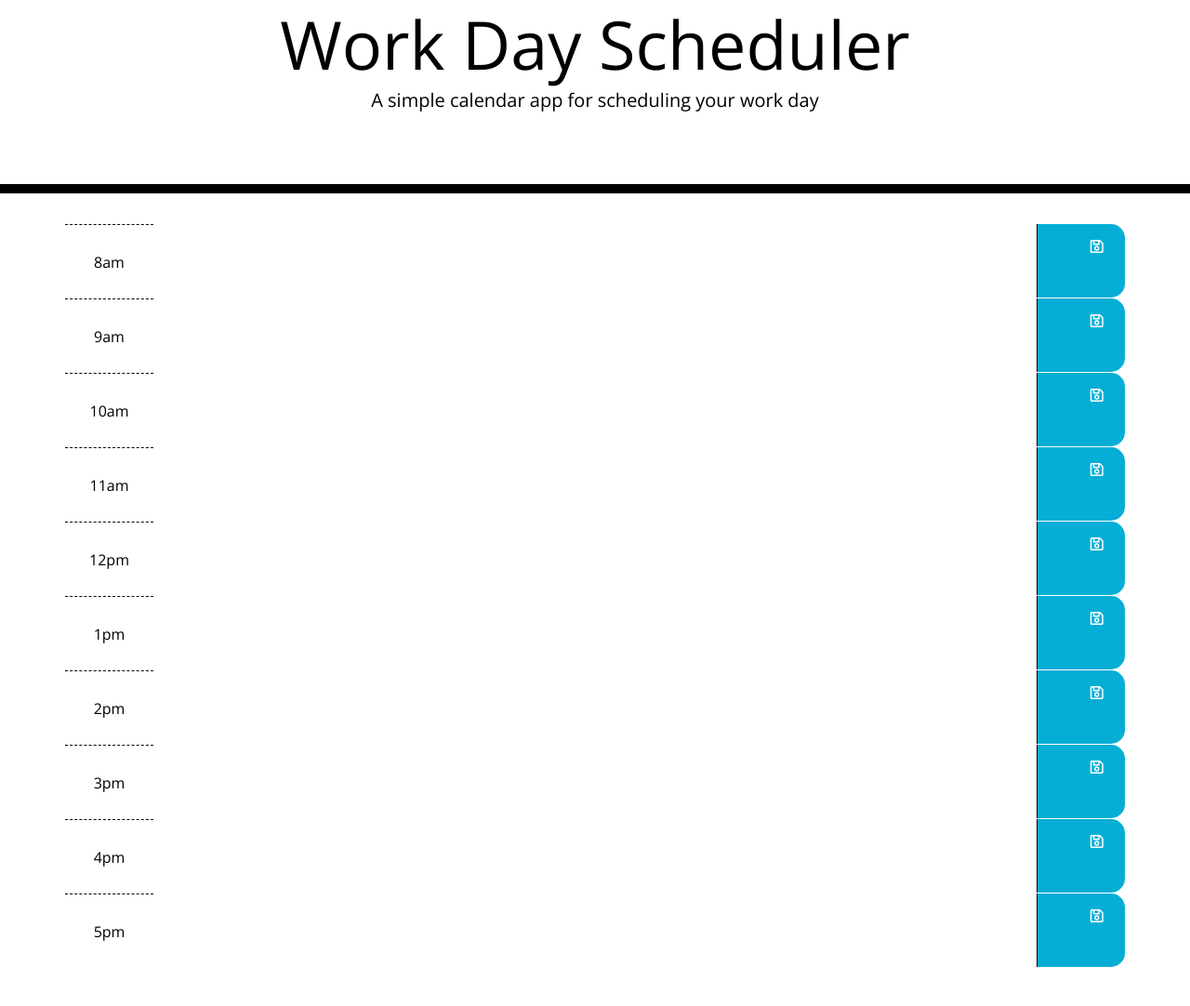
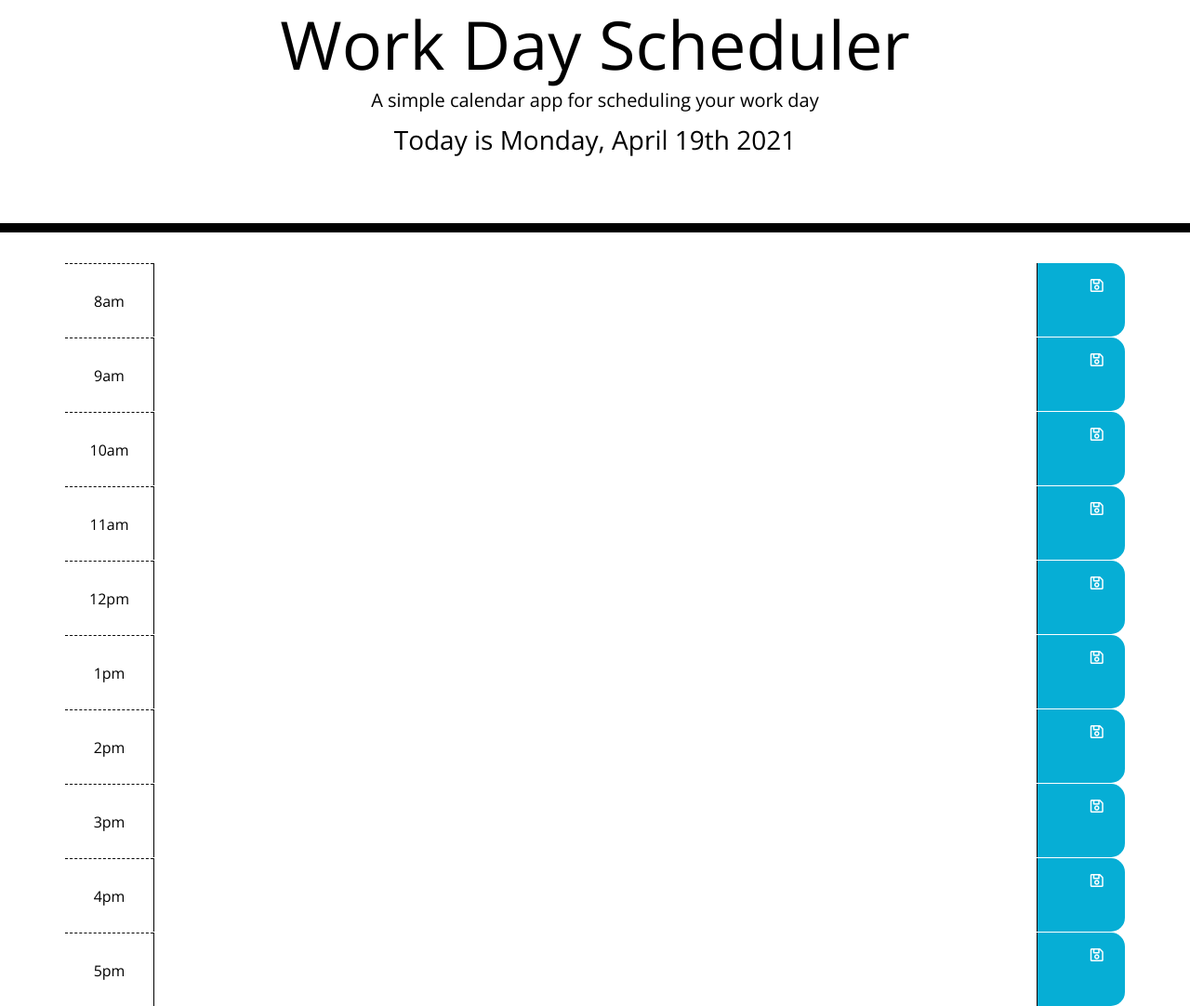
Before and after one commit to noreaster24/work-day-scheduler, a plain HTML site: page index.html in a window 1280 px wide. Shown: the part 60-1142 px from the top of the page at 93% size. Before the commit the page ends 1100 px from the top, so only its background shows below. Drawn offline with nearby package versions, Linux system fonts and the light colour scheme.

Commit message:
release candidate

```diff
--- a/assets/script.js
+++ b/assets/script.js
@@ -1,7 +1,11 @@
 
-var rightNow = moment();
+var dateToday = moment().format("[Today is] dddd, MMMM Do YYYY");
 var tomorrow = moment().add(1, "day").format("dddd, MM-D-YYYY");
+console.log(dateToday);
 console.log(tomorrow);
+
+// post current date in header
+$("#date").append(dateToday);
 
 // save information to local storage when save button pressed
 $("saveBtn").click(function () {
@@ -28,12 +32,12 @@ var auditEvents = function(hourEl) {
 
     // change color of description cells depending on time of day
     if(moment().isAfter(time)) {
-        $(textArea).addClass("list-group-item-secondary");
+        $("#textArea").addClass("past");
     }
     else if (Math.abs(moment() === moment)) {
-        $(textArea).addClass("list-group-item-danger");
+        $("#textArea").addClass("present");
     }
     else if (Math.abs(moment().diff(time, "hours")) <= 1) {
-        $(textArea).addClass("list-group-item-success");
+        $("#textArea").addClass("future");
     };
 }
--- a/index.html
+++ b/index.html
@@ -18,6 +18,7 @@
     <h1 class="display-3">Work Day Scheduler</h1>
     <p class="lead">A simple calendar app for scheduling your work day</p>
     <p id="currentDay" class="lead"></p>
+    <h3 id="date"></h3>
   </header>
   <div class="container">
     <!-- Timeblocks go here -->
@@ -25,7 +26,7 @@
       <div class="hour col-1" id="hourEl">
         8am
       </div>
-      <div class="description col-10" id="textArea"></div>
+      <textarea class="description col-10" id="textArea"></textarea>
       <div class="saveBtn col-1" id="saveBtn">
         <i class="far fa-save"></i>
       </div>
@@ -34,7 +35,7 @@
       <div class="hour col-1" id="hourEl">
         9am
       </div>
-      <div class="textarea col-10" id="textArea"></div>
+      <textarea class="textarea col-10" id="textArea"></textarea>
       <div class="saveBtn col-1" id="saveBtn">
         <i class="far fa-save"></i>
       </div>
@@ -43,7 +44,7 @@
       <div class="hour col-1" id="hourEl">
         10am
       </div>
-      <div class="textarea col-10" id="textArea"></div>
+      <textarea class="textarea col-10" id="textArea"></textarea>
       <div class="saveBtn col-1" id="saveBtn">
         <i class="far fa-save"></i>
       </div>
@@ -52,7 +53,7 @@
       <div class="hour col-1" id="hourEl">
         11am
       </div>
-      <div class="textarea col-10" id="textArea"></div>
+      <textarea class="textarea col-10" id="textArea"></textarea>
       <div class="saveBtn col-1" id="saveBtn">
         <i class="far fa-save"></i>
       </div>
@@ -61,7 +62,7 @@
       <div class="hour col-1" id="hourEl">
         12pm
       </div>
-      <div class="textarea col-10" id="textArea"></div>
+      <textarea class="textarea col-10" id="textArea"></textarea>
       <div class="saveBtn col-1" id="saveBtn">
         <i class="far fa-save"></i>
       </div>
@@ -70,7 +71,7 @@
       <div class="hour col-1" id="hourEl">
         1pm
       </div>
-      <div class="textarea col-10" id="textArea"></div>
+      <textarea class="textarea col-10" id="textArea"></textarea>
       <div class="saveBtn col-1" id="saveBtn">
         <i class="far fa-save"></i>
       </div>
@@ -79,7 +80,7 @@
       <div class="hour col-1" id="hourEl">
         2pm
       </div>
-      <div class="textarea col-10" id="textArea"></div>
+      <textarea class="textarea col-10" id="textArea"></textarea>
       <div class="saveBtn col-1" id="saveBtn">
         <i class="far fa-save"></i>
       </div>
@@ -88,7 +89,7 @@
       <div class="hour col-1" id="hourEl">
         3pm
       </div>
-      <div class="textarea col-10" id="textArea"></div>
+      <textarea class="textarea col-10" id="textArea"></textarea>
       <div class="saveBtn col-1" id="saveBtn">
         <i class="far fa-save"></i>
       </div>
@@ -97,7 +98,7 @@
       <div class="hour col-1" id="hourEl">
         4pm
       </div>
-      <div class="textarea col-10" id="textArea"></div>
+      <textarea class="textarea col-10" id="textArea"></textarea>
       <div class="saveBtn col-1" id="saveBtn">
         <i class="far fa-save"></i>
       </div>
@@ -106,7 +107,7 @@
       <div class="hour col-1" id="hourEl">
         5pm
       </div>
-      <div class="textarea col-10" id="textArea"></div>
+      <textarea class="textarea col-10" id="textArea"></textarea>
       <div class="saveBtn col-1" id="saveBtn">
         <i class="far fa-save"></i>
       </div>
```
Also changed, not shown: 1 other file.
